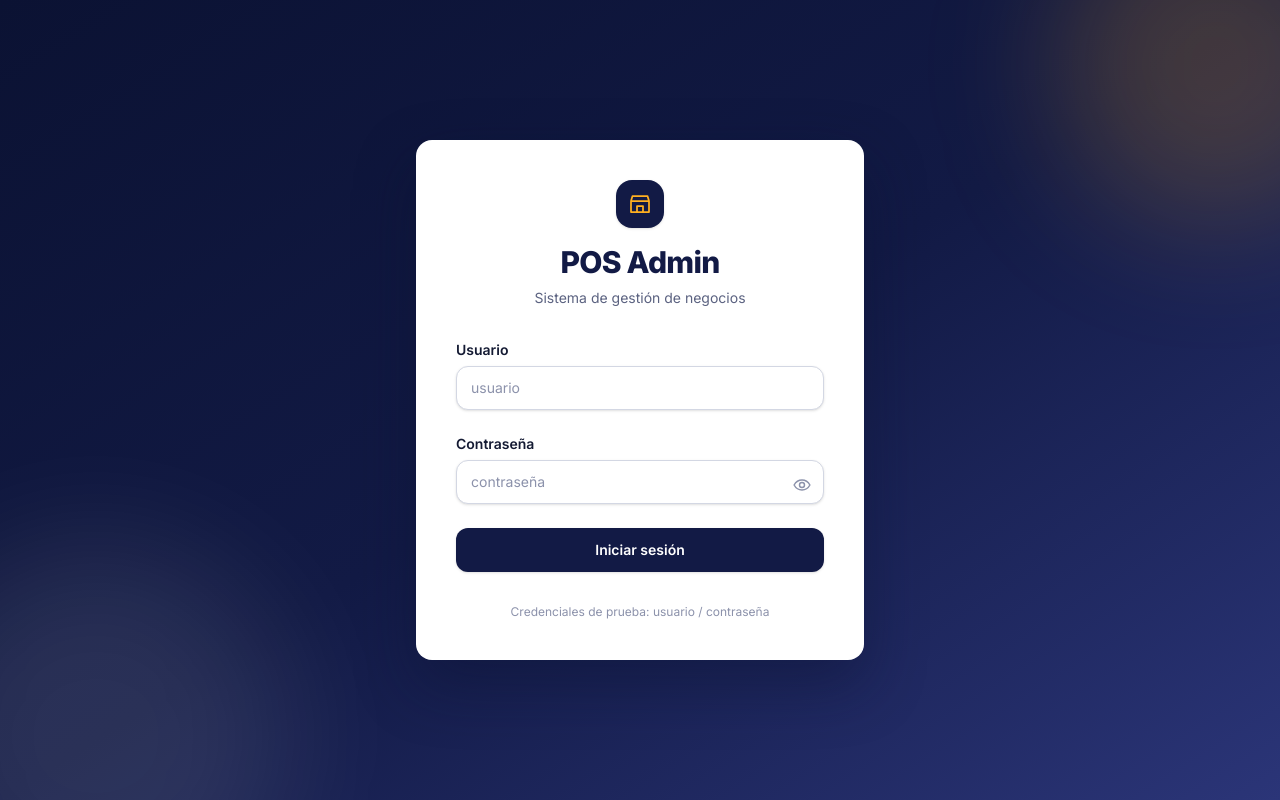
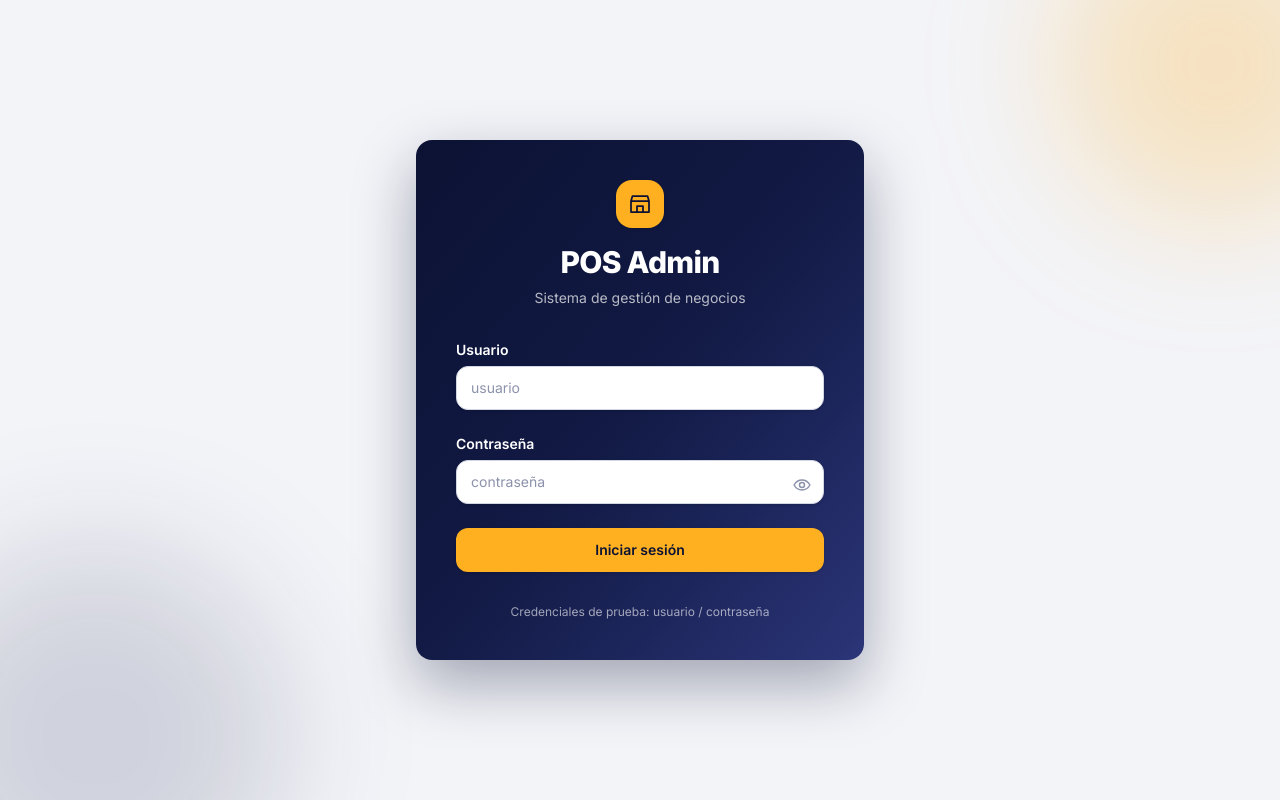
Before and after one commit to dxviidmg/pos-multi-store-admin, a Next.js app: page / in a window 1280 px wide. Built offline with nearby package versions, Linux system fonts and the light colour scheme; no server answers.

Commit message:
style(auth): invert login colors (light page, navy card, amber CTA)
Co-Authored-By: Claude Sonnet 5.5 <noreply@anthropic.com>

```diff
--- a/app/components/login-form.tsx
+++ b/app/components/login-form.tsx
@@ -30,21 +30,21 @@ export function LoginForm() {
   };
 
   return (
-    <div className="relative flex min-h-screen items-center justify-center overflow-hidden bg-gradient-to-br from-brand-dark via-brand to-brand-light px-4 py-12 sm:px-6 lg:px-8">
-      <div aria-hidden="true" className="pointer-events-none absolute -right-24 -top-24 h-80 w-80 rounded-full bg-accent/20 blur-3xl" />
-      <div aria-hidden="true" className="pointer-events-none absolute -bottom-32 -left-24 h-96 w-96 rounded-full bg-white/10 blur-3xl" />
-      <div className="relative w-full max-w-md space-y-8 rounded-brand bg-paper p-8 shadow-[0_24px_60px_rgba(11,18,51,0.45)] sm:p-10">
+    <div className="relative flex min-h-screen items-center justify-center overflow-hidden bg-background px-4 py-12 sm:px-6 lg:px-8">
+      <div aria-hidden="true" className="pointer-events-none absolute -right-24 -top-24 h-80 w-80 rounded-full bg-accent/25 blur-3xl" />
+      <div aria-hidden="true" className="pointer-events-none absolute -bottom-32 -left-24 h-96 w-96 rounded-full bg-brand/15 blur-3xl" />
+      <div className="relative w-full max-w-md space-y-8 rounded-brand bg-gradient-to-br from-brand-dark via-brand to-brand-light p-8 shadow-[0_24px_60px_rgba(11,18,51,0.35)] sm:p-10">
         {/* Header */}
         <div className="text-center">
-          <div aria-hidden="true" className="mx-auto mb-4 flex h-12 w-12 items-center justify-center rounded-2xl bg-brand text-accent shadow-sm">
+          <div aria-hidden="true" className="mx-auto mb-4 flex h-12 w-12 items-center justify-center rounded-2xl bg-accent text-brand-dark shadow-sm">
             <svg viewBox="0 0 24 24" fill="none" stroke="currentColor" strokeWidth={1.75} strokeLinecap="round" strokeLinejoin="round" className="h-6 w-6">
               <path d="M3 9l1.5-5h15L21 9M3 9v11h18V9M3 9h18M9 20v-6h6v6" />
             </svg>
           </div>
-          <h2 className="text-3xl font-extrabold tracking-tight text-brand">
+          <h2 className="text-3xl font-extrabold tracking-tight text-white">
             POS Admin
           </h2>
-          <p className="mt-2 text-sm text-muted">
+          <p className="mt-2 text-sm text-white/70">
             Sistema de gestión de negocios
           </p>
         </div>
@@ -80,7 +80,7 @@ export function LoginForm() {
           <div>
             <label
               htmlFor="username"
-              className="block text-sm font-semibold text-foreground"
+              className="block text-sm font-semibold text-white"
             >
               Usuario
             </label>
@@ -102,7 +102,7 @@ export function LoginForm() {
           <div>
             <label
               htmlFor="password"
-              className="block text-sm font-semibold text-foreground"
+              className="block text-sm font-semibold text-white"
             >
               Contraseña
             </label>
@@ -141,17 +141,17 @@ export function LoginForm() {
           <button
             type="submit"
             disabled={state.loading}
-            className="flex min-h-11 w-full cursor-pointer items-center justify-center gap-2 rounded-xl bg-brand px-4 py-2.5 text-sm font-semibold text-white shadow-sm transition-colors hover:bg-brand-hover focus-visible:outline-none focus-visible:ring-2 focus-visible:ring-brand focus-visible:ring-offset-2 disabled:cursor-not-allowed disabled:opacity-60 motion-reduce:transition-none"
+            className="flex min-h-11 w-full cursor-pointer items-center justify-center gap-2 rounded-xl bg-accent px-4 py-2.5 text-sm font-semibold text-brand-dark shadow-sm transition-colors hover:bg-accent-dark focus-visible:outline-none focus-visible:ring-2 focus-visible:ring-accent focus-visible:ring-offset-2 focus-visible:ring-offset-brand disabled:cursor-not-allowed disabled:opacity-60 motion-reduce:transition-none"
           >
             {state.loading && (
-              <span aria-hidden="true" className="h-4 w-4 animate-spin rounded-full border-2 border-white/40 border-t-white motion-reduce:animate-none" />
+              <span aria-hidden="true" className="h-4 w-4 animate-spin rounded-full border-2 border-brand-dark/30 border-t-brand-dark motion-reduce:animate-none" />
             )}
             {state.loading ? "Iniciando sesión..." : "Iniciar sesión"}
           </button>
         </form>
 
         {/* Info */}
-        <p className="text-center text-xs text-caption">
+        <p className="text-center text-xs text-white/60">
           Credenciales de prueba: usuario / contraseña
         </p>
       </div>
```
